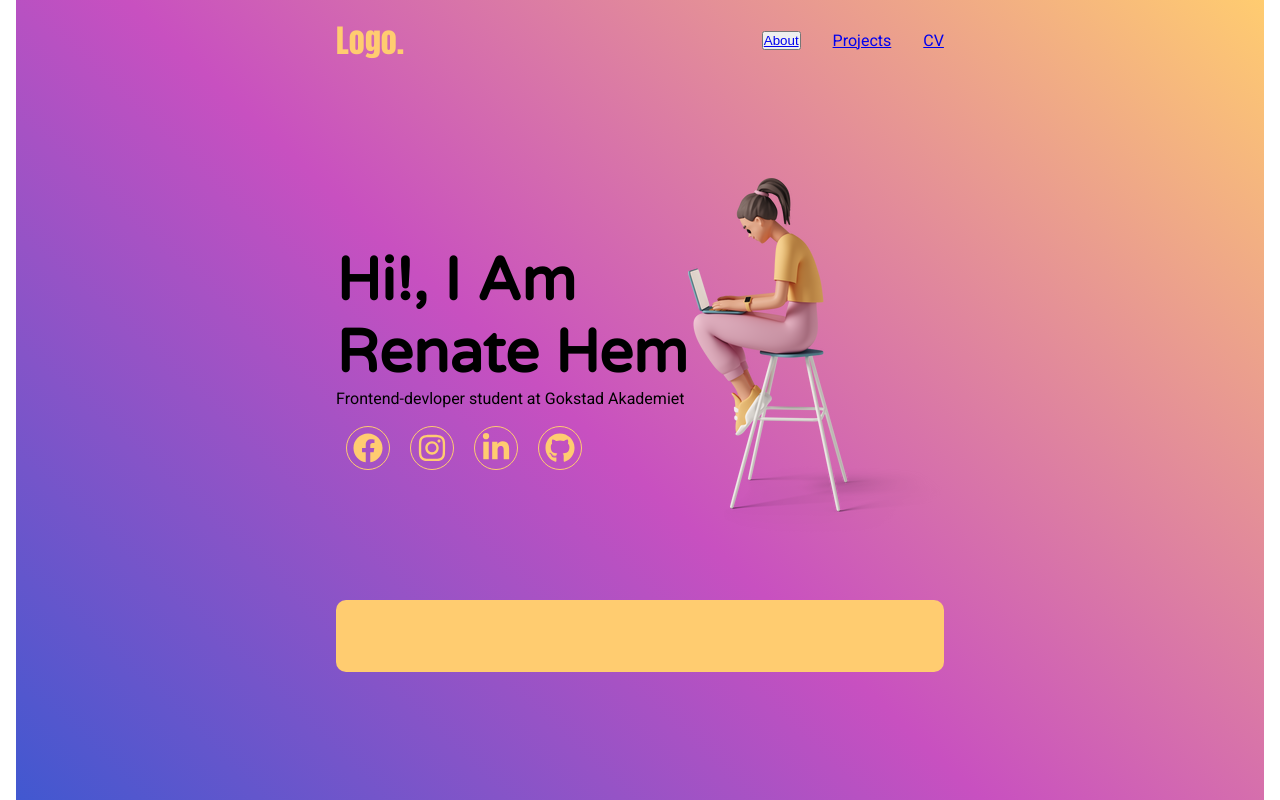
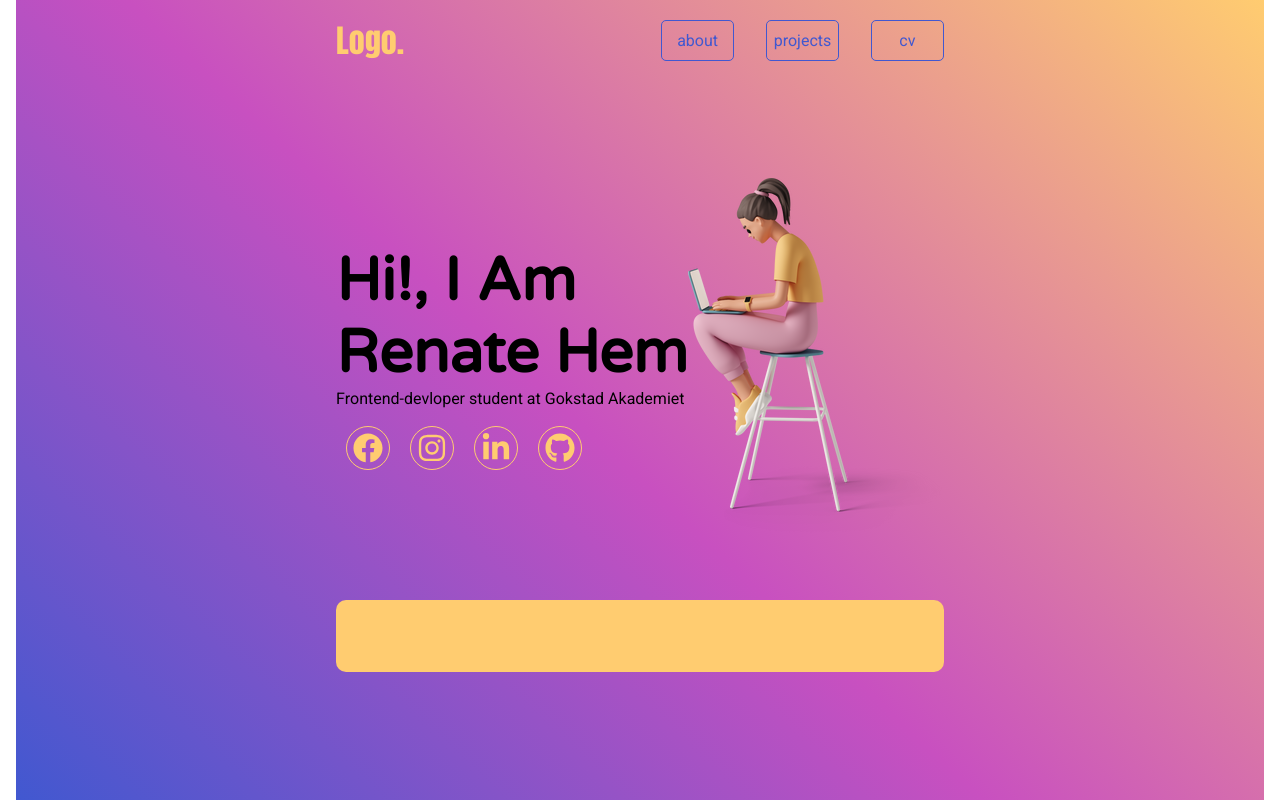
Before and after one commit to Renatebh/portfolio, a React (Create React App) app: page / in a window 1280 px wide. Built offline with nearby package versions, Linux system fonts and the light colour scheme.

Commit message:
added styling to nav links

```diff
--- a/src/components/nav/Navbar.jsx
+++ b/src/components/nav/Navbar.jsx
@@ -9,14 +9,15 @@ const Navbar = () => {
       <div className={style["header-container"]}>
         <Logo />
         <div className={style["links-container"]}>
-          <button className={style["btn-hover color-1"]}>
-            <Link to="./about">About</Link>
-          </button>
-          <Link to="./projects" className={style["btn-hover color-1"]}>
+          <Link to="./about" className={style["link-nav"]}>
+            About
+          </Link>
+
+          <Link to="./projects" className={style["link-nav"]}>
             Projects
           </Link>
 
-          <Link to="./cv" className={style["btn-hover color-1"]}>
+          <Link to="./cv" className={style["link-nav"]}>
             CV
           </Link>
         </div>
--- a/src/components/nav/Navbar.module.css
+++ b/src/components/nav/Navbar.module.css
@@ -16,3 +16,25 @@
   height: 5rem;
   width: 60%;
 }
+
+.link-nav {
+  display: flex;
+  align-items: center;
+  justify-content: center;
+  width: 20%;
+  border-radius: 5px;
+  text-decoration: none;
+  color: var(--blue);
+  border: 1px solid var(--blue);
+  padding: 10px;
+  text-transform: lowercase;
+  font-weight: 400;
+}
+
+.link-nav:hover {
+  box-shadow: var(--box-shadow-light);
+  transition: all 0.7s ease-in-out;
+  transform: scale(1.1);
+  background-color: var(--blue);
+  color: var(--yellow);
+}
--- a/src/pages/Cv.module.css
+++ b/src/pages/Cv.module.css
@@ -1,5 +1,3 @@
-@import "../variables/variables.module.css";
-
 .container {
   width: 100%;
   /* height: 200vh; */
--- a/src/variables/variables.module.css
+++ b/src/variables/variables.module.css
@@ -6,6 +6,7 @@
   --yellow: #ffcc70;
   --blackTransparent: rgba(0, 0, 0, 0.74);
   --greyColor: #525252;
+  --blue: #4158d0;
   --gradientColor: linear-gradient(
     43deg,
     #4158d0 0%,
```
